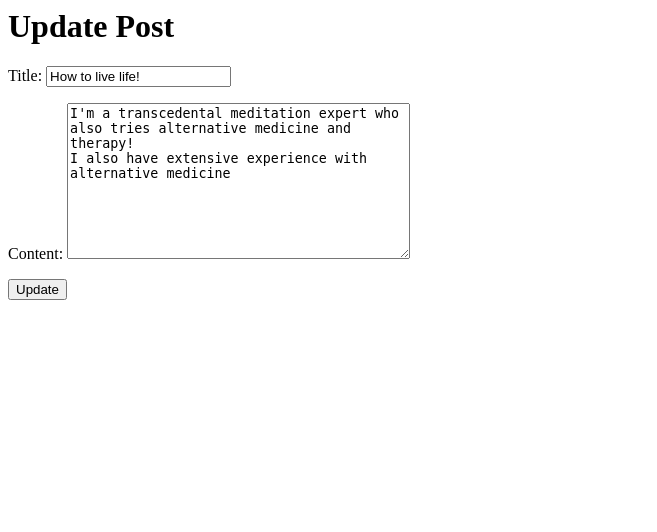
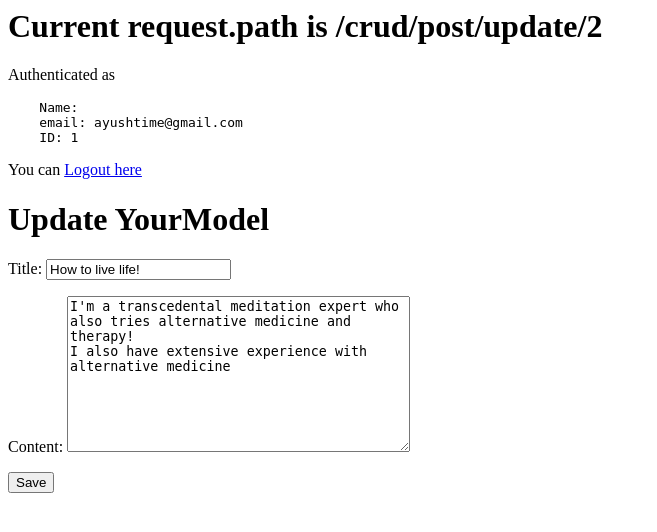
Before and after one commit to ayushjay/mentormingle-django, a Django app: page /crud/post/update/2 in a window 1280 px wide. Shown: the top 532 px of the page, without its empty margins (0-657 px from the left). Run offline with Django 5.2, Linux system fonts and the light colour scheme; a user stored in the database is signed in; data comes from the database, SQL or seed files in the repository; both versions use the stored data as it was after the commit; parts of the project's set-up code (start-up, migrations or seed data) failed here and were passed over.

Commit message:
added CRUD with update

```diff
--- a/mentormingle/crud/templates/crud/main.html
+++ b/mentormingle/crud/templates/crud/main.html
@@ -1,3 +1,9 @@
+<html>
+<head><title>Main</title></head>
+
+
+
+
 <h1>Current request.path is {{ request.path }} </h1>
 
 {% if user.is_authenticated %}
@@ -7,9 +13,14 @@
     email: {{ user.email }}
     ID: {{ user.id }}
 </pre>
-<p>You can <a href="{% url 'logout'  %}?next={% url 'post_home' %}">Logout here</a></p>
+<p>You can <a href="{% url 'logout'  %}?next={% url 'login' %}">Logout here</a></p>
 {% else %}
 <p>you are not logged in</p>
 <p> You can <a href="{% url 'login' %}?next={{ request.path }}">Login here.</a></p>
 
 {% endif %}
+
+{% block content %}
+{%  endblock %}
+
+</html>
--- a/mentormingle/crud/templates/crud/post_confirm_delete.html
+++ b/mentormingle/crud/templates/crud/post_confirm_delete.html
@@ -1,5 +1,11 @@
+{% extends "crud/main.html" %}
+
+{% block content %}
 <h1>Are you sure you want to delete "{{ object }}"?</h1>
 <form method="post">
     {% csrf_token %}
     <button type="submit">Confirm</button>
 </form>
+
+
+{% endblock %}
--- a/mentormingle/crud/templates/crud/post_detail.html
+++ b/mentormingle/crud/templates/crud/post_detail.html
@@ -1,4 +1,6 @@
+{% extends "crud/main.html" %}
 
+{% block content %}
     <title>{{ post.title }}</title>
 </head>
 <body>
@@ -10,3 +12,6 @@
 <a href="{% url 'crud:post_update' post.pk %}">Update</a>
 <br>
 <a style="color:red" href="{% url 'crud:post_delete' post.pk%}">Delete!</a>
+
+
+{% endblock %}
--- a/mentormingle/crud/templates/crud/post_update.html
+++ b/mentormingle/crud/templates/crud/post_update.html
@@ -1,6 +1,42 @@
-<h1>Update Post</h1>
-<form method="post">
-    {% csrf_token %}
-    {{ form.as_p }}
-    <button type="submit">Update</button>
-</form>
+{% extends "crud/main.html" %}
+<!--
+<!DOCTYPE html>
+<html lang="en">
+<head>
+    <meta charset="UTF-8">
+    <meta http-equiv="X-UA-Compatible" content="IE=edge">
+    <meta name="viewport" content="width=device-width, initial-scale=1.0">
+    <title>Update your post</title>
+
+</head>
+<body>
+    <table>
+
+    {{  form.as_table }}
+</table>
+<input type="Submit" value="Submit">
+<input type="submit" onclick="window.location='{% url 'crud:post_home'  %}' ;return false;" value="Cancel">
+</body>
+</html>
+-->
+
+<!-- your_app/templates/your_app/yourmodel_form.html -->
+
+{% block content %}
+<!DOCTYPE html>
+<html>
+<head>
+    <title>Update YourModel</title>
+</head>
+<body>
+    <h1>Update YourModel</h1>
+    <form method="post">
+        {% csrf_token %}
+        {{ form.as_p }}
+
+        <button type="submit">Save</button>
+    </form>
+</body>
+</html>
+
+{% endblock %}
--- a/mentormingle/crud/views.py
+++ b/mentormingle/crud/views.py
@@ -10,7 +10,9 @@ from django.contrib.auth.mixins import LoginRequiredMixin
 from .models import Post
 from django.urls import reverse, reverse_lazy
 from .forms import PostForm
+import logging
 
+logger = logging.getLogger(__name__)
 """
 def login(request):
     if request.method == "POST":
--- a/mentormingle/mentormingle/settings.py
+++ b/mentormingle/mentormingle/settings.py
@@ -129,4 +129,4 @@ STATIC_URL = "static/"
 DEFAULT_AUTO_FIELD = "django.db.models.BigAutoField"
 TAGGIT_CASE_INSENSITIVE = True
 LOGIN_REDIRECT_URL = "/crud"
-LOGOUT_REDIRECT_URL = "/accounts/login/"
+LOGOUT_REDIRECT_URL = "/login/"
```
Also changed, not shown: mentormingle/crud/templates/crud/post_form.html (+6 -1 lines), mentormingle/crud/templates/crud/post_list.html (+7 -0 lines), mentormingle/db.sqlite3.
